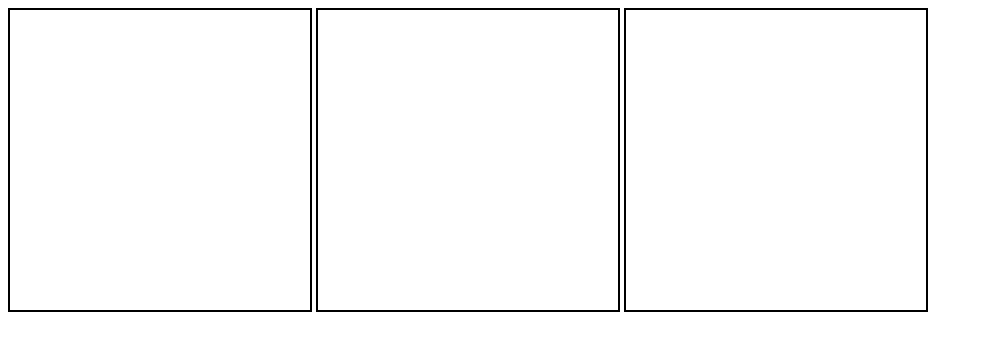
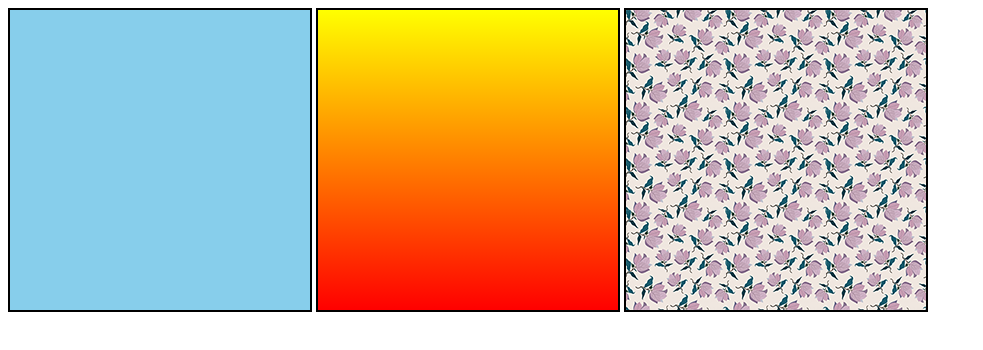
Before and after one commit to Joaovitorgoncalvessantos/HTML-CSS, a plain HTML site: page Exercicios/EX022/fundo001.html in a window 1280 px wide. Shown: the whole page, without its empty margins (0-983 px from the left). Drawn offline with Linux system fonts and the light colour scheme.

Commit message:
Update fundo001.html

```diff
--- a/Exercicios/EX022/fundo001.html
+++ b/Exercicios/EX022/fundo001.html
@@ -5,6 +5,8 @@
     <meta name="viewport" content="width=device-width, initial-scale=1.0">
     <title>Teste de imagem de fundo</title>
     <style>
+
+
         div.quadrado{
             display: inline-block;
             border:2px solid black ;
@@ -14,21 +16,20 @@
         }
 
         div#q1{
-
+        background-color: skyblue;
         }
 
         div#q2 {
-
+        background-image: linear-gradient(to bottom,yellow,red);
         }
 
         div#q3{
-
-
+     background-image: url(imagens/pattern003.png);
         }
     </style>
 </head>
 <body>
-     <div class="quadrado" id="q1">
+  <div class="quadrado" id="q1">
 
      </div>
 
@@ -36,7 +37,7 @@
 
      </div>
 
-     <div  class="quadrado" contenteditable="q3">
+     <div  class="quadrado" id="q3">
 
      </div>
 </body>
```
